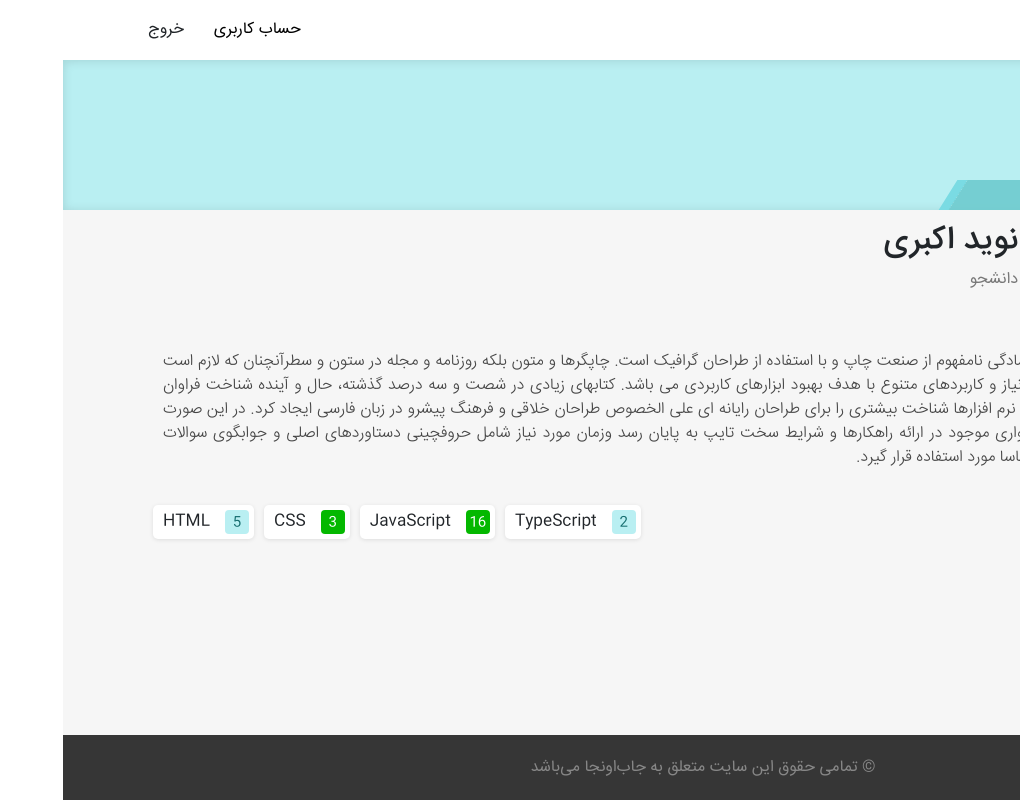
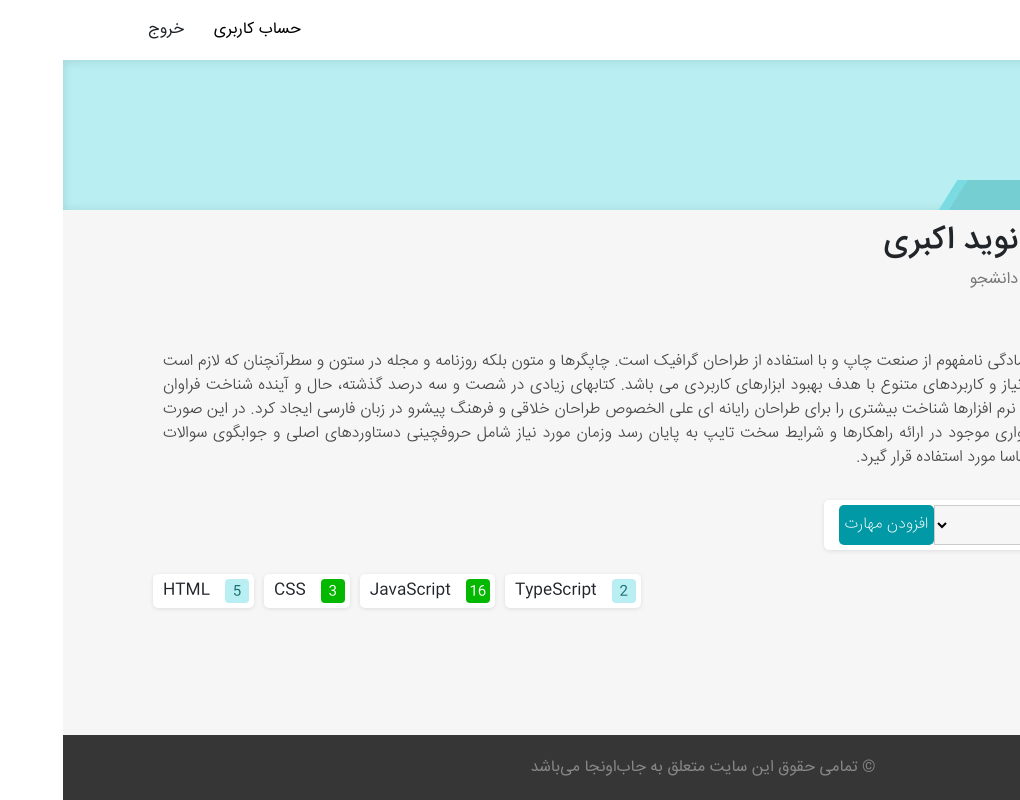
Before and after one commit to internet-engineering-course/IE-frontend, a React (Create React App) app: page /profile in a window 1280 px wide. Shown: the whole page, without its empty margins (260-1280 px from the left). Built offline with nearby package versions, Linux system fonts and the light colour scheme.

Commit message:
finish profile page design

```diff
--- a/src/views/profile/Profile.css
+++ b/src/views/profile/Profile.css
@@ -43,3 +43,37 @@
 .make-ltr {
 	direction: ltr;
 }
+
+form {
+	overflow: hidden;
+	background-color: white;
+	box-shadow: 0 1px 4px rgba(0, 0, 0, 0.1);
+	border-radius: 5px;
+	height: 50px;
+	width: 315px;
+}
+
+form select {
+	background: transparent;
+	background-color: #F6F6F6;
+	border: solid;
+	border-color: rgb(204, 203, 203);
+	border-width: 1px;
+	list-style: square;
+	font-size: 14px;
+	margin-top: 5px;
+	margin-right: 5px;
+	height: 40px;
+	width: 200px;
+	padding: 5px;
+}
+
+.form-input {
+	text-align: center;
+	height: 40px;
+	border: none;
+	border-radius: 5px;
+	background-color: #0099A5;
+	color: white;
+	font-weight: 100;
+}
--- a/src/views/profile/Profile.tsx
+++ b/src/views/profile/Profile.tsx
@@ -2,7 +2,7 @@ import React, { Component } from "react";
 import Header from "src/views/common/Header";
 import Footer from "src/views/common/Footer";
 import Bar from "src/views/common/bar/Bar";
-import SkillBox, {SkillBoxType} from "src/views/profile/SkillBox";
+import SkillBox, { SkillBoxType } from "src/views/profile/SkillBox";
 import ProfilePhoto from "src/resources/img/profile.jpg";
 import "./Profile.css";
 
@@ -59,12 +59,49 @@ export default class Profile extends Component<Props, State> {
 								دنیای موجود طراحی اساسا مورد استفاده قرار گیرد.
 							</span>
 						</div>
+						<div className="make-rtl mx-3 mb-3">
+							<div className="row">
+								<h4 className="px-3 py-2">مهارت‌ها:</h4>
+								<form>
+									<select title="skillName" name="skillName">
+										<option value="0">
+											--انتخاب مهارت--
+										</option>
+										<option value="1">Python</option>
+										<option value="2">C++</option>
+										<option value="3">Java</option>
+										<option value="4">SQL</option>
+									</select>
+									<input
+										type="submit"
+										className="form-input"
+										value="افزودن مهارت"
+									/>
+								</form>
+							</div>
+						</div>
 						<div className="make-ltr">
 							<div className="row justify-content-start no-gutters">
-								<SkillBox skillName={'HTML'} skillPoints={5} type={SkillBoxType.Endorsable} />
-								<SkillBox skillName={'CSS'} skillPoints={3} type={SkillBoxType.Endorsed} />
-								<SkillBox skillName={'JavaScript'} skillPoints={16} type={SkillBoxType.Endorsed} />
-								<SkillBox skillName={'TypeScript'} skillPoints={2} type={SkillBoxType.Removable}/>
+								<SkillBox
+									skillName={"HTML"}
+									skillPoints={5}
+									type={SkillBoxType.Endorsable}
+								/>
+								<SkillBox
+									skillName={"CSS"}
+									skillPoints={3}
+									type={SkillBoxType.Endorsed}
+								/>
+								<SkillBox
+									skillName={"JavaScript"}
+									skillPoints={16}
+									type={SkillBoxType.Endorsed}
+								/>
+								<SkillBox
+									skillName={"TypeScript"}
+									skillPoints={2}
+									type={SkillBoxType.Removable}
+								/>
 							</div>
 						</div>
 					</section>
```
